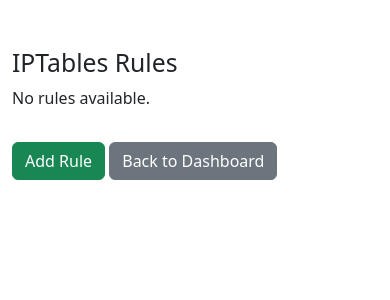
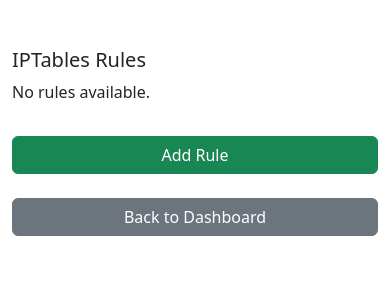
Before and after one commit to Swaminathan007/iptables-gui, a Flask app: template templates/iptables.html in a window 390 px wide. Shown: the part 56-356 px from the top of the page. Run offline with Flask 3, Linux system fonts and the light colour scheme; the template is opened without the code that fills it, so the values that code supplies are empty.

Commit message:
Styles updated for responsiveness

```diff
--- a/templates/iptables.html
+++ b/templates/iptables.html
@@ -2,6 +2,25 @@
 {% block title %}{{ table_name }}{% endblock %}
 {% block content %}
     {% include "navbar.html" %}
+    <style>
+        /* Custom CSS for better phone layout */
+        @media (max-width: 576px) {
+            table#ruleTable td {
+                font-size: 12px;
+                padding: 4px;
+            }
+
+            h2, h3 {
+                font-size: 1.25rem;
+            }
+
+            .btn {
+                width: 100%;
+                margin-bottom: 10px;
+            }
+        }
+
+    </style>
     <div class="container mt-5">
         {% with messages = get_flashed_messages(with_categories=true) %}
             {% if messages %}
--- a/templates/ruleadd.html
+++ b/templates/ruleadd.html
@@ -4,6 +4,10 @@
 
 {% block content %}
 {% include 'navbar.html' %}
+<style>
+    /* Custom CSS for better phone layout */
+
+</style>
 <div class="container mt-5">
     {% with messages = get_flashed_messages(with_categories=true) %}
         {% if messages %}
```
